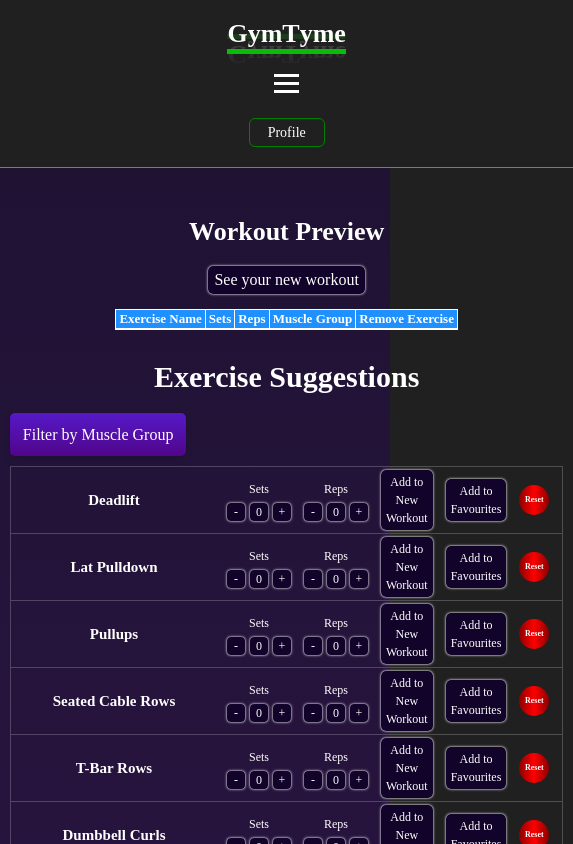
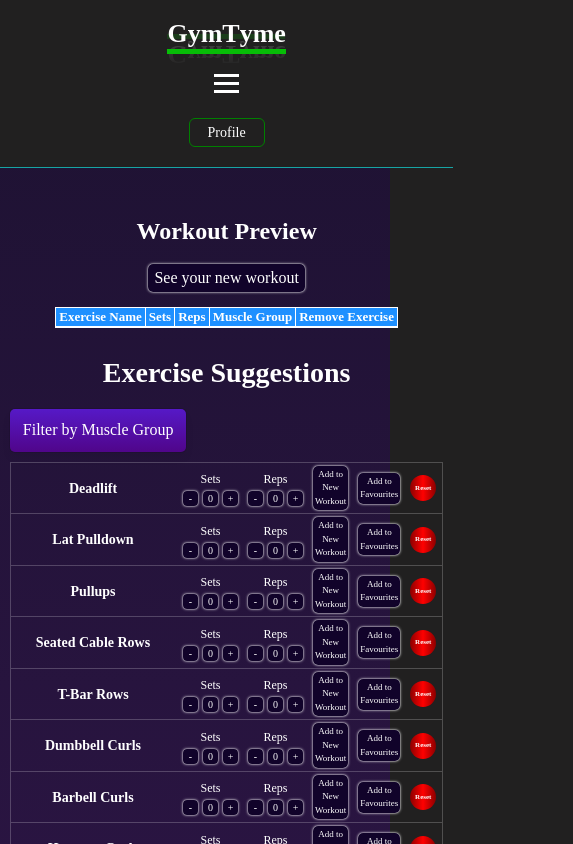
Before and after one commit to Satokii/gymtyme, a React (Vite) app: page /exercises in a window 390 px wide. Shown: the top 844 px of the page, 573 px wide, since content can reach past the window. Built offline with nearby package versions, Linux system fonts and the light colour scheme; a web font is replaced by a local one.

Commit message:
style: add exercise page media queries for 600px

```diff
--- a/src/styles/exercises/exercises.css
+++ b/src/styles/exercises/exercises.css
@@ -289,14 +289,13 @@
 
 @media screen and (max-width: 768px) {
     .workout-preview-header  {
-        padding-bottom: 20px;
         font-size: 26px;
     }
     .exercises-header {
         font-size: 30px;
     }
     .exercise-item-container {
-        grid-template-columns: 200px repeat(2, auto) repeat(2, 1fr) 40px;
+        grid-template-columns: 200px repeat(2, auto) repeat(2, 1fr) 35px;
         gap: 13px;
         padding: 3px;
     }
@@ -320,3 +319,41 @@
         height: 30px;
     }
 }
+
+@media screen and (max-width: 600px) {
+    .workout-preview-header  {
+        font-size: 24px;
+    }
+    .exercises-header {
+        font-size: 28px;
+    }
+    .exercise-item-container {
+        grid-template-columns: 160px repeat(2, auto) repeat(2, 1fr) 30px;
+        gap: 10px;
+        padding: 3px 2px;
+    }
+    .exercise-name {
+        font-size: 14px;
+    }
+    .sets-container, .reps-container {
+        font-size: 12px;
+        gap: 3px;
+    }
+    .count-container > * {
+        width: 15px;
+        height: 15px;
+        font-size: 10px;
+    }
+    .exercise-btn-container {
+        font-size: 9px;
+    }
+    .exercise-btn-container > button {
+        padding: 2px;
+        border-radius: 5px;
+    }
+    .reset-btn {
+        font-size: 7px;
+        width: 26px;
+        height: 26px;
+    }
+}
```
